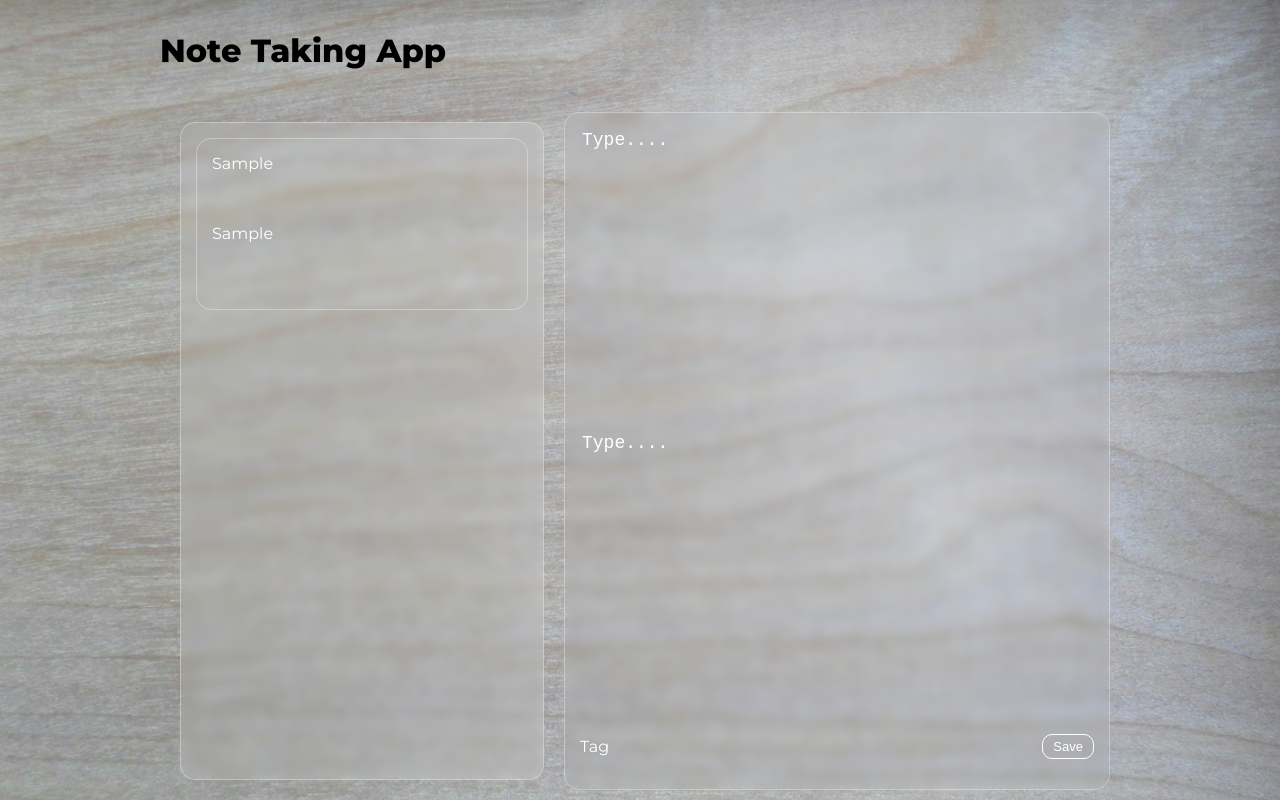
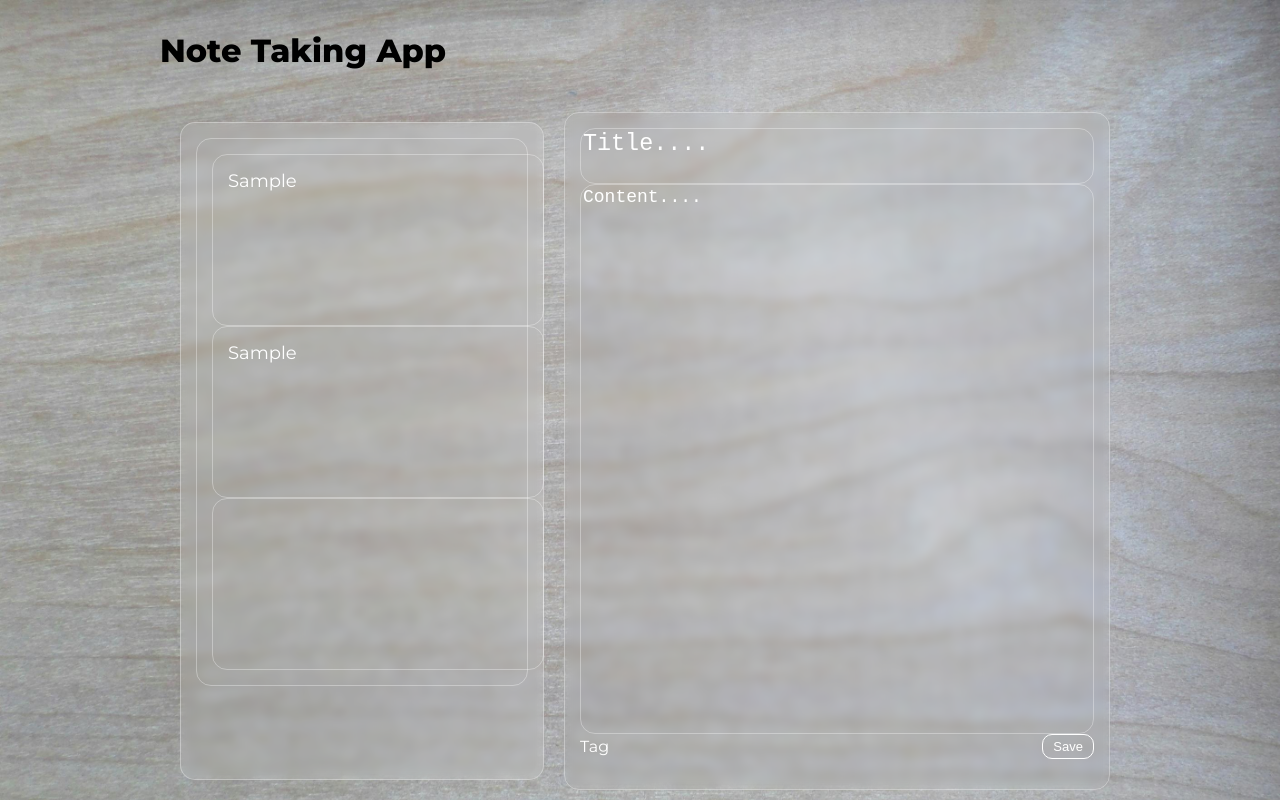
Before and after one commit to Joseph-Patton/notes-app, a React (Create React App) app in the folder frontend/: page / in a window 1280 px wide. Both pictures are taken after typing "Sample", "Sample" into the empty fields and a click on the button "Save". Built offline with nearby package versions, Linux system fonts and the light colour scheme.

Commit message:
refactor: use oocss for applying styles to nested tags

```diff
--- a/frontend/src/Components/EditPanel.js
+++ b/frontend/src/Components/EditPanel.js
@@ -14,26 +14,26 @@ function EditPanel({
       style={{ background: "rgba(255, 255, 255, 0)" }}
     >
       <textarea
-        className="edit-panel__tile"
+        className="title"
         cols="10"
-        rows="5"
+        rows="1"
         value={inputTitle}
-        placeholder="Type...."
+        placeholder="Title...."
         onChange={titleHandler}
         maxLength="100"
       ></textarea>
       <textarea
-        className="edit-panel__text"
+        className="text"
         cols="10"
         rows="5"
         value={inputText}
-        placeholder="Type...."
+        placeholder="Content...."
         onChange={textHandler}
         maxLength="100"
       ></textarea>
-      <div className="edit-panel__footer">
+      <div className="footer">
         <span className="label">Tag</span>
-        <button className="edit-panel__save" onClick={saveHandler}>
+        <button className="save" onClick={saveHandler}>
           Save
         </button>
       </div>
--- a/frontend/src/Components/NotePreview.js
+++ b/frontend/src/Components/NotePreview.js
@@ -3,9 +3,9 @@ import "./css/Note.css";
 function NotePreview({ id, text, title, tag, deleteNote }) {
   return (
     <div className="note-preview">
-      <div className="note-preview__title">{title}</div>
-      <div className="note-preview__body">{text}</div>
-      <div className="note-preview__title">{tag}</div>
+      <div className="title">{title}</div>
+      <div className="text">{text}</div>
+      <div className="tag">{tag}</div>
     </div>
   );
 }
--- a/frontend/src/Components/css/Note.css
+++ b/frontend/src/Components/css/Note.css
@@ -22,7 +22,20 @@
     color: #fff;
     padding: 15px;
     min-height: 140px;
-    min-width: 300px;
+    width: 300px;
+    display: flex;
+    flex-direction: column;
+    justify-content: space-between;
+    word-wrap: break-word;
+}
+.note-preview div {
+    font-size: 18px;
+    border-radius: 15px;
+    border: 1.5px solid rgba(255, 255, 255, 0.326);
+    color: #fff;
+    padding: 15px;
+    min-height: 140px;
+    width: 300px;
     display: flex;
     flex-direction: column;
     justify-content: space-between;
@@ -47,22 +60,14 @@
     margin: 10px 10px;
 }
 
-.edit-panel__footer {
-    display: flex;
-    align-items: center;
-    justify-content: space-between;
-    margin-bottom: 15px;
-}
-
 .edit-panel textarea {
     white-space: pre-wrap;
     background: transparent;
-    border: none;
+    border-radius: 15px;
+    border: 1.5px solid rgba(255, 255, 255, 0.326);
     color: #fff;
     resize: none;
-    font-size: 18px;
 }
-
 .edit-panel textarea:focus {
     outline: none;
 }
@@ -70,8 +75,17 @@
 .edit-panel textarea::placeholder {
     color: #fff;
 }
+.edit-panel .title {
+    min-height: 50px;
+    font-size: 1.8em;
+}
 
-.edit-panel__save {
+.edit-panel .text {
+    flex: 1 1 0;
+        font-size: 18px;
+}
+
+.edit-panel .save {
     background: transparent;
     transition: 0.1s ease-in-out;
     border: 1.5px solid #fff;
@@ -82,17 +96,24 @@
     cursor: pointer;
 }
 
-.edit-panel__save:hover {
+.edit-panel .save:hover {
     background: #fff;
     border: 1.5px solid #fff;
     color: #4b1589;
 }
 
-.edit-panel__delete {
+.edit-panel .footer {
+    display: flex;
+    align-items: center;
+    justify-content: space-between;
+    margin-bottom: 15px;
+}
+
+.edit-panel .delete {
     cursor: pointer;
 }
 
-.edit-panel__delete:hover {
+.edit-panel .delete:hover {
     transform: scale(1.1);
 }
 
```
Lines whose indentation alone changed are shown as unchanged.
